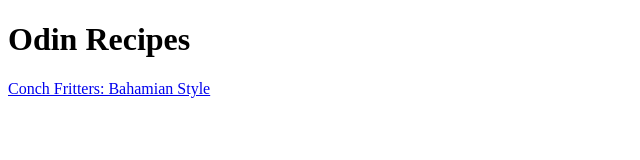
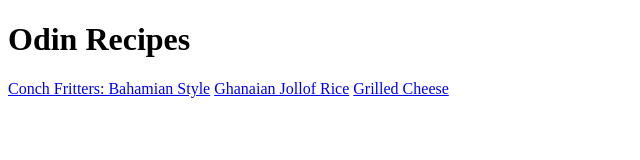
Before and after one commit to cynflower/odin-recipes, a plain HTML site: page index.html in a window 1280 px wide. Shown: the whole page, without its empty margins (0-640 px from the left). Drawn offline with Linux system fonts and the light colour scheme.

Commit message:
Added links to recipe pages to home page

```diff
--- a/index.html
+++ b/index.html
@@ -7,6 +7,8 @@
 <body>
     <h1>Odin Recipes</h1>
     <a href="recipes/conch-fritters.html">Conch Fritters: Bahamian Style</a>
+    <a href="recipes/jollofrice.html">Ghanaian Jollof Rice</a>
+    <a href="recipes/grilledcheese.html">Grilled Cheese</a>
 
 </body>
 </html>
```
